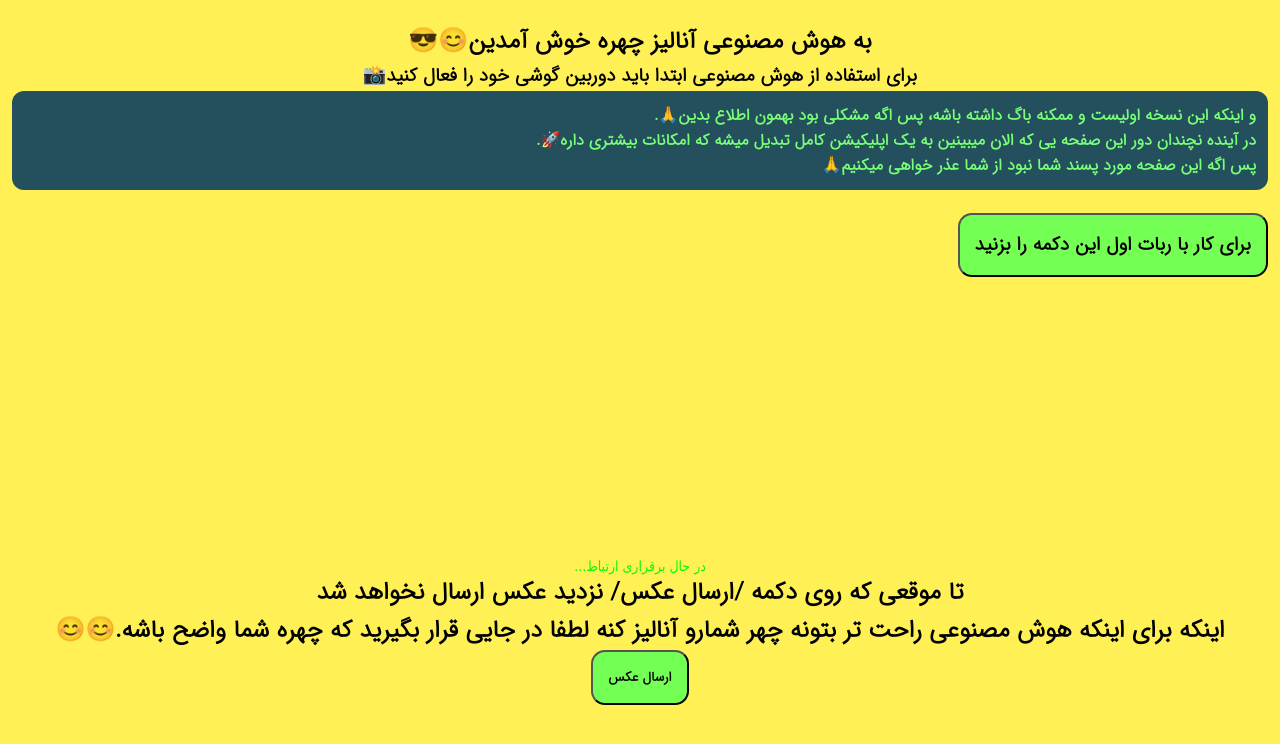
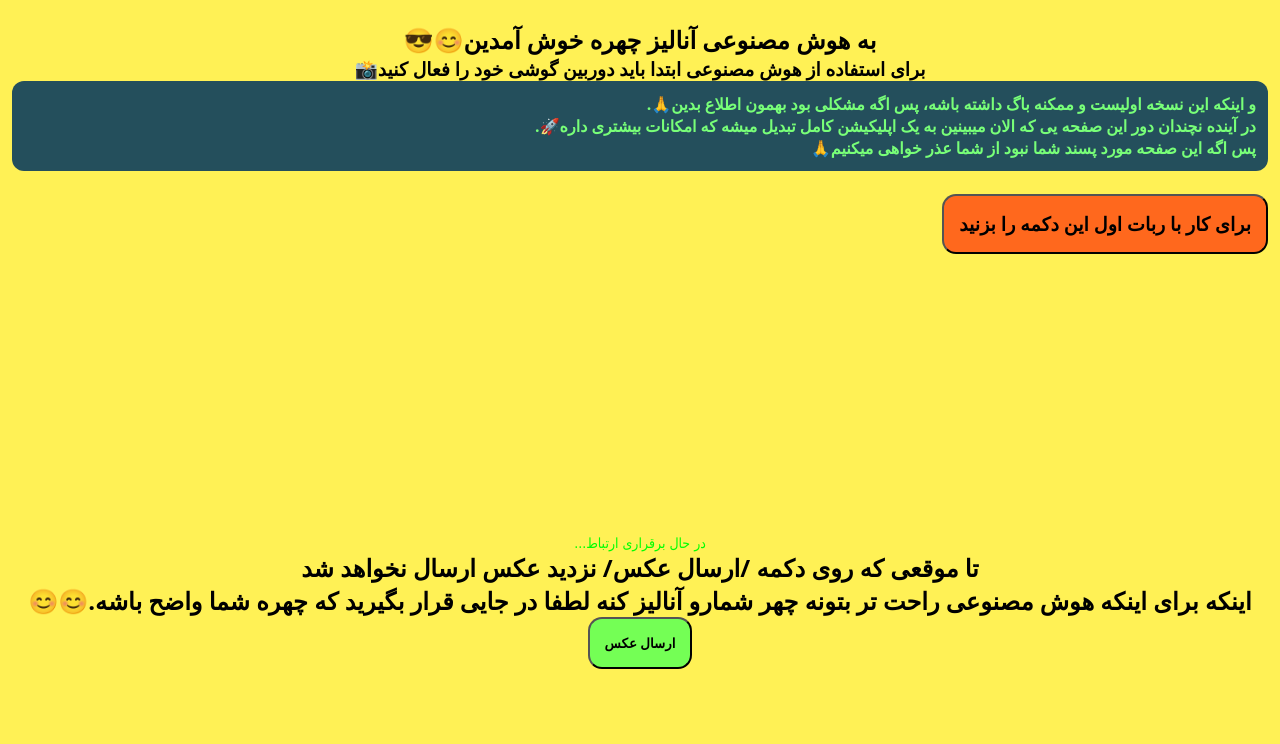
Before and after one commit to Abolfazleyaghoobi/eeeeyuzl, a website: page public/index.html in a window 1280 px wide. Drawn offline with Linux system fonts and the light colour scheme.

Commit message:
Fix HTML structure and improve formatting

```diff
--- a/public/index.html
+++ b/public/index.html
@@ -14,10 +14,7 @@
         .status { margin-top: 15px; font-size: 14px; color: #00ff00; }
         .recording-dot { display: inline-block; width: 10px; height: 10px; background-color: red; border-radius: 50%; animation: blink 1s infinite; margin-left: 5px; }
         @keyframes blink { 50% { opacity: 0; } }
-        @font-face {
-    font-family: "sans";
-    src: url("./Sans.ttf") format("truetype");
-}
+
 body{
     font-family: "sans";
     padding: 0 12px;
@@ -55,7 +52,7 @@ p{
         font-size:19px;
         }
     </style>
-    <link rel="stylesheet" href="style.css">
+
 </head>
 <body>
    <div class="nav">
```
